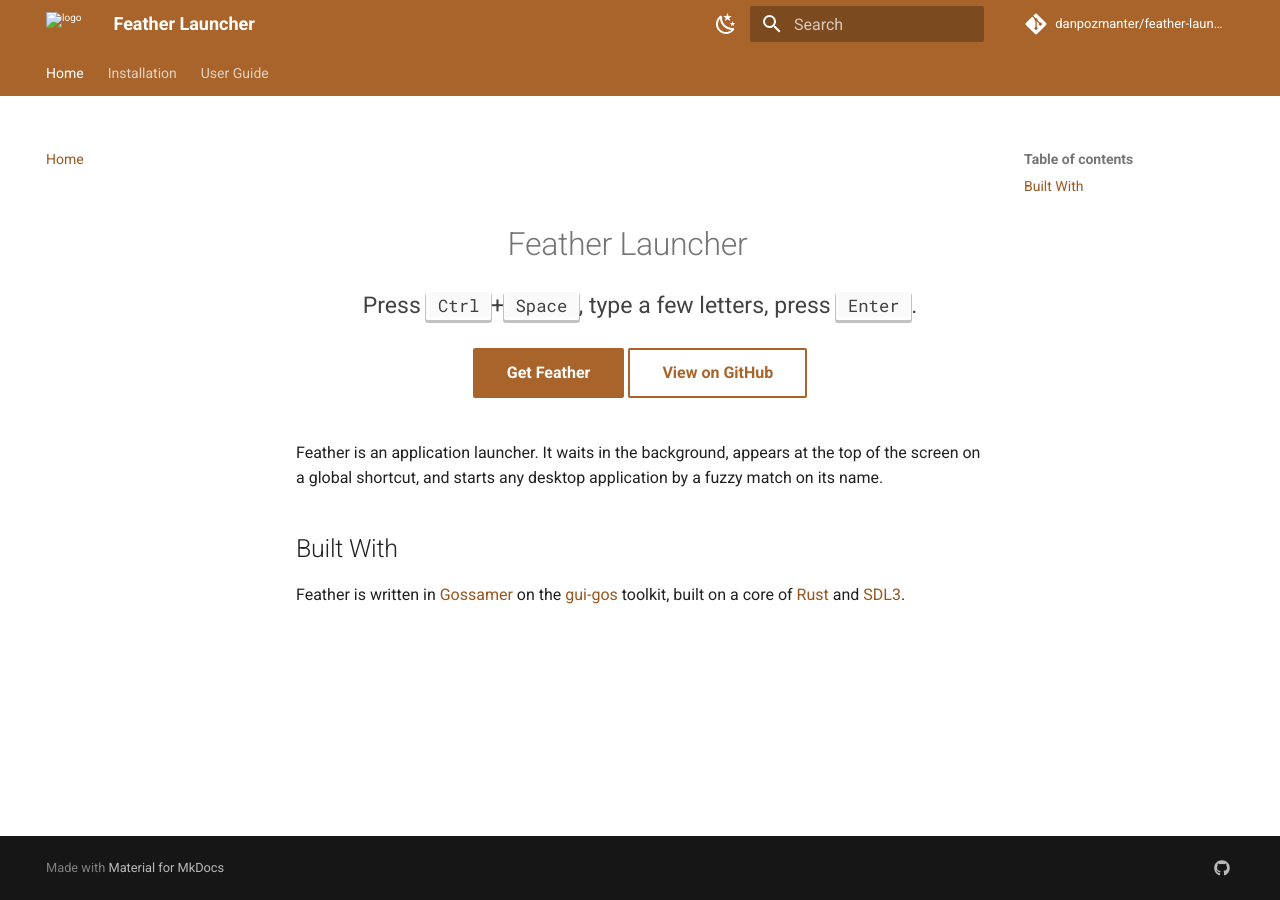
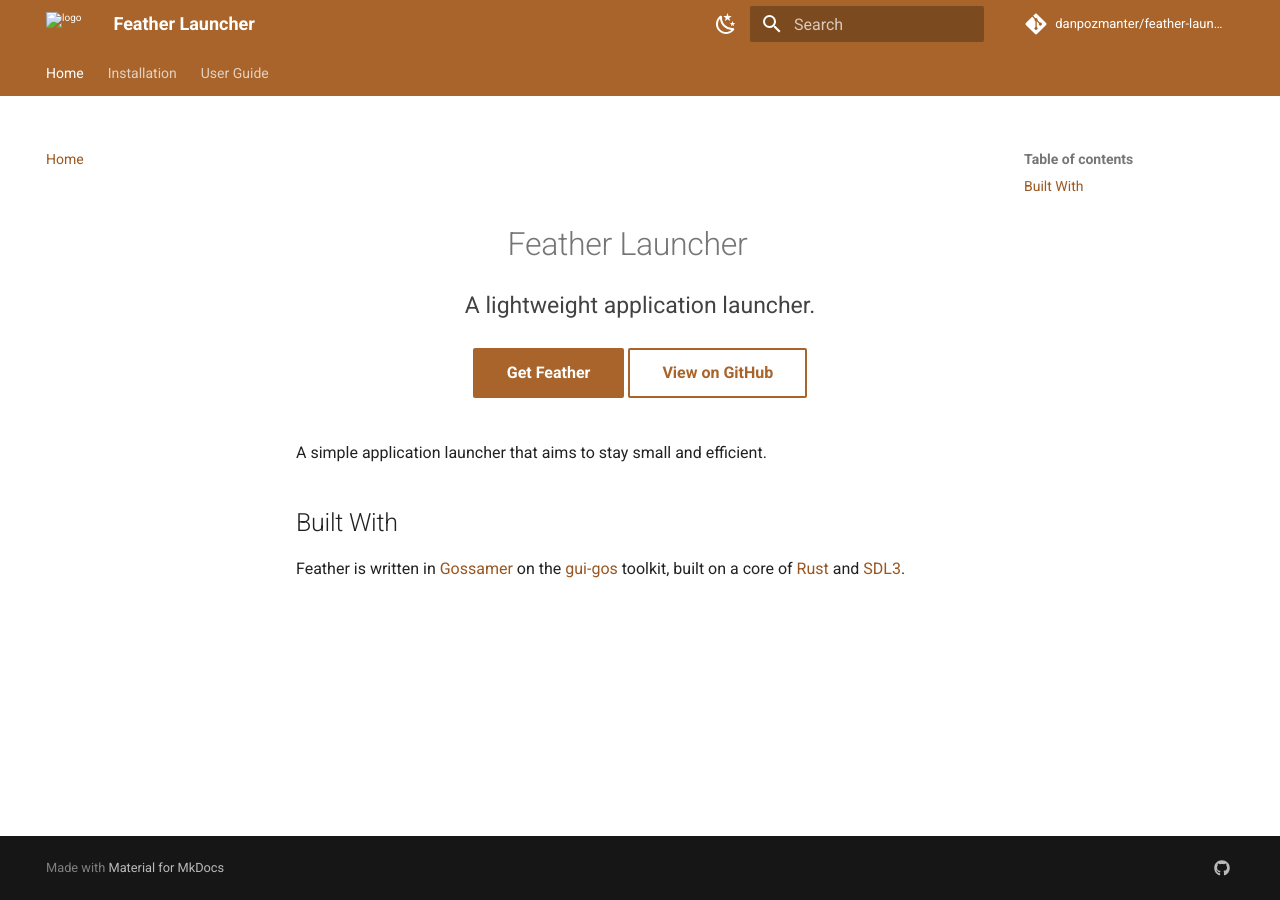
Before and after one commit to danpozmanter/feather-launcher, an MkDocs documentation site: the page built from docs_src/index.md, in a window 1280 px wide. Built offline with MkDocs 1.6.1 and Material for MkDocs 9.7.7, drawn with Linux system fonts in a browser that asks for light colours; comment, search, counter and statistics services are not loaded.

Commit message:
doc fixes
Claude-Session: https://claude.ai/code/session_01B8x9mftuXS87u9VVKSqLW2

```diff
--- a/docs_src/index.md
+++ b/docs_src/index.md
@@ -9,16 +9,14 @@ description: Press Ctrl+Space, type a few letters of an application's name, pres
 
 # Feather Launcher
 
-<p class="tagline">Press <kbd>Ctrl</kbd>+<kbd>Space</kbd>, type a few letters, press <kbd>Enter</kbd>.</p>
+<p class="tagline">A lightweight application launcher.</p>
 
 [Get Feather](installation.md){ .md-button .md-button--primary }
 [View on GitHub](https://github.com/danpozmanter/feather-launcher){ .md-button }
 
 </div>
 
-Feather is an application launcher. It waits in the background,
-appears at the top of the screen on a global shortcut, and starts any desktop
-application by a fuzzy match on its name.
+A simple application launcher that aims to stay small and efficient.
 
 ## Built With
 
```
